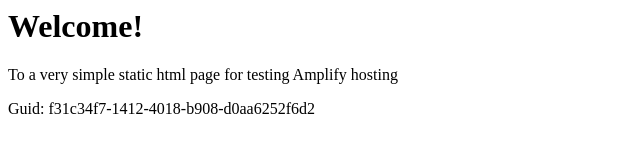
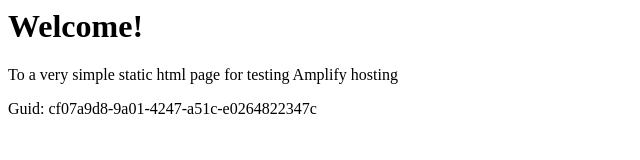
Before and after one commit to aws-aemilia-cmh/Github-PR-Commit-Integration-Test-DoNotTouch-GitHubWebhookPushCanaryTest-v1-preprod-us-east-2, a website: page src/index.html in a window 1280 px wide. Shown: the full height of the page, 0-640 px from the left. Drawn offline with Linux system fonts and the light colour scheme.

Commit message:
commit from integ tests

```diff
--- a/src/index.html
+++ b/src/index.html
@@ -12,6 +12,6 @@
 <body>
     <h1>Welcome!</h1>
     <p>To a very simple static html page for testing Amplify hosting</p>
-    <p>Guid: f31c34f7-1412-4018-b908-d0aa6252f6d2</p></body>
+    <p>Guid: cf07a9d8-9a01-4247-a51c-e0264822347c</p></body>
 
 </html>
```
